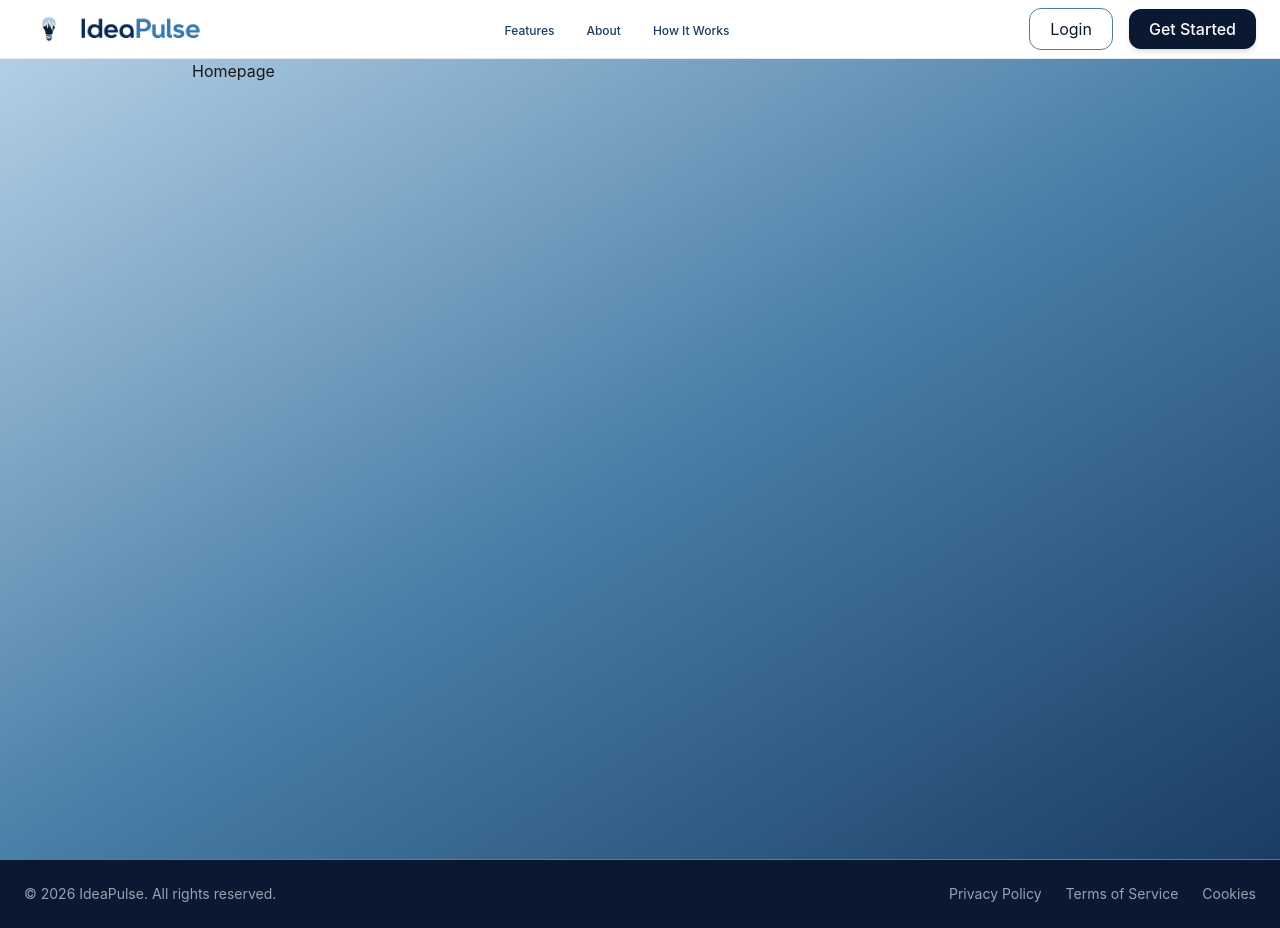
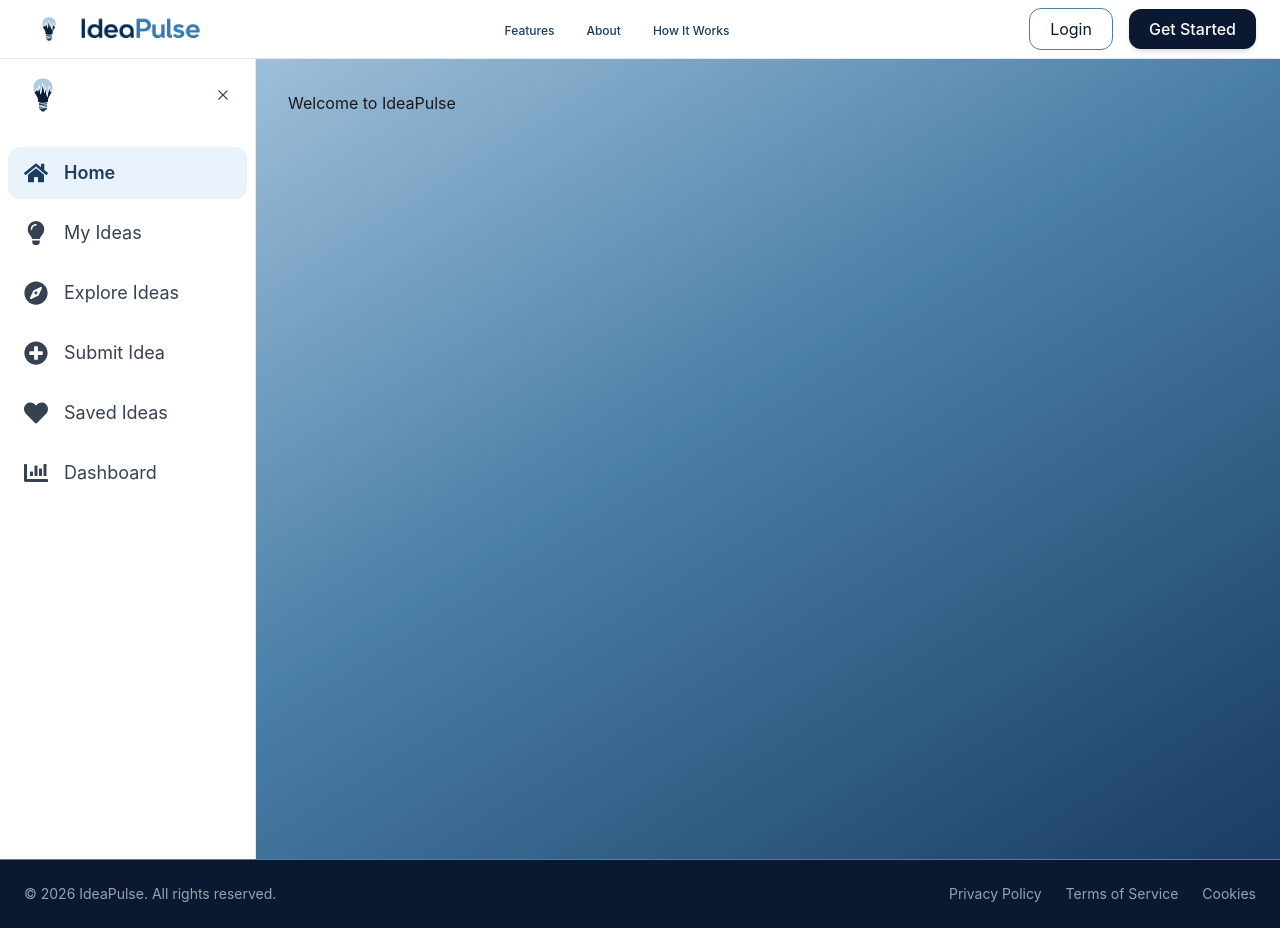
Before and after one commit to sanjidaj/IdeaPulse, a React (Vite) app: page /homepage in a window 1280 px wide. Built offline with nearby package versions, Linux system fonts and the light colour scheme.

Commit message:
Added Sidebar

```diff
--- /dev/null
+++ b/src/components/Sidebar.jsx
@@ -0,0 +1,114 @@
+import {
+    FaHome,
+    FaLightbulb,
+    FaPlusCircle,
+    FaHeart,
+    FaChartBar,
+    FaCompass,
+
+} from "react-icons/fa";
+
+import { Link, useLocation } from "react-router";
+import logoImg from "../assets/logo.png";
+import { RxCross2 } from "react-icons/rx";
+import { HiBars3 } from "react-icons/hi2";
+
+
+const Sidebar = ({ open, setOpen }) => {
+    const location = useLocation();
+
+    const menuItems = [
+        {
+            name: "Home",
+            path: "/homepage",
+            icon: <FaHome />,
+        },
+        {
+            name: "My Ideas",
+            path: "/my-ideas",
+            icon: <FaLightbulb />,
+        },
+        {
+            name: "Explore Ideas",
+            path: "/explore",
+            icon: <FaCompass />,
+        },
+        {
+            name: "Submit Idea",
+            path: "/submit-idea",
+            icon: <FaPlusCircle />,
+        },
+        {
+            name: "Saved Ideas",
+            path: "/saved-ideas",
+            icon: <FaHeart />,
+        },
+        {
+            name: "Dashboard",
+            path: "/dashboard",
+            icon: <FaChartBar />,
+        },
+    ];
+
+    return (
+        <aside
+            className={`h-screen bg-white border-r border-gray-200 flex flex-col sticky top-0 transition-all duration-300 ${open ? "w-64" : "w-20"
+                }`}
+        >
+
+            {/* Header */}
+            <div className="flex items-center justify-between p-2">
+
+                {open ? (
+                    <>
+                        <img
+                            src={logoImg}
+                            alt="IdeaPulse"
+                            className="h-14"
+                        />
+
+                        <button
+                            onClick={() => setOpen(false)}
+                            className=" text-[#1A3D63] hover:text-[#4A7FA7] transition px-4"
+                        >
+                            <RxCross2 />
+                        </button>
+                    </>
+                ) : (
+                    <button
+                        onClick={() => setOpen(true)}
+                        className="mx-auto text-2xl text-[#1A3D63] hover:text-[#4A7FA7] transition"
+                    >
+                       <HiBars3/>
+                    </button>
+                )}
+
+            </div>
+
+            {/* Menu */}
+            <nav className="flex-1 px-2 py-4 space-y-2">
+                {menuItems.map((item) => (
+                    <Link
+                        key={item.name}
+                        to={item.path}
+                        className={`flex items-center ${open ? "gap-4 px-4 justify-start" : "justify-center"
+                            } py-3 rounded-xl transition-all duration-200 ${location.pathname === item.path
+                                ? "bg-[#EAF3FB] text-[#1A3D63] font-semibold"
+                                : "text-gray-700 hover:bg-[#F5F9FD]"
+                            }`}
+                    >
+                        <span className="text-2xl">{item.icon}</span>
+
+                        {open && (
+                            <span className="text-lg">
+                                {item.name}
+                            </span>
+                        )}
+                    </Link>
+                ))}
+            </nav>
+        </aside>
+    );
+};
+
+export default Sidebar;
--- a/src/components/shared/Navbar.jsx
+++ b/src/components/shared/Navbar.jsx
@@ -1,7 +1,7 @@
 import { Link, useNavigate } from "react-router";
 import logoImg from "../../assets/logo.png";
 import LogoText from "../../assets/logoText.png";
-import { FaHome } from "react-icons/fa";
+import { FaCog, FaSearch, FaSignOutAlt, FaUserCircle } from "react-icons/fa";
 
 const Navbar = () => {
     const navigate = useNavigate();
@@ -65,23 +65,90 @@ const Navbar = () => {
 
                 </ul>
 
-        {/* Right Side */}
                 <div className="flex items-center gap-4">
 
                     {user ? (
                         <>
-              <Link to="/homepage" className=" text-[#1A3D63] hover:text-[#4A7FA7] transition flex justify-center items-center gap-2">
-                  <FaHome/>Home
+                            <div className="relative">
+                                <FaSearch className="absolute left-3 top-1/2 -translate-y-1/2 text-gray-500" />
+
+                                <input
+                                    type="text"
+                                    placeholder="Search ideas..."
+                                    className="w-72 pl-10 pr-4 py-2 border border-gray-300 rounded-xl bg-white focus:outline-none focus:ring-2 focus:ring-[#4A7FA7] focus:border-[#4A7FA7]"
+                                />
+                            </div>
+
+                            {/* User Dropdown */}
+                            <div className="dropdown dropdown-end">
+                                <div
+                                    tabIndex={0}
+                                    role="button"
+                                    className="avatar cursor-pointer"
+                                >
+                                    <div className="w-8 rounded-full bg-[#1A3D63] text-white flex items-center justify-center text-lg font-bold">
+                                        {user?.name?.charAt(0).toUpperCase()}
+                                    </div>
+                                </div>
+
+                                <div
+                                    tabIndex={0}
+                                    className="dropdown-content mt-3 w-80 bg-white rounded-xl shadow-2xl p-2 z-100"
+                                >
+                                    {/* Avatar */}
+                                    <div className="bg-[#F6FAFD] p-4 rounded-2xl">
+                                        <div className="flex justify-center">
+                                            <div className="w-15 h-15 rounded-full bg-[#1A3D63]  text-white  flex items-center justify-center text-4xl font-bold">
+                                                {user?.name?.charAt(0).toUpperCase()}
+                                            </div>
+                                        </div>
+
+                                        {/* Name */}
+                                        <h2 className="text-2xl font-bold text-center text-[#1A3D63] mt-2">
+                                            {user?.name}
+                                        </h2>
+
+                                        {/* Email */}
+                                        <p className="text-center text-gray-500 mt-2">
+                                            {user?.email}
+                                        </p>
+                                    </div>
+
+                                    <div className="divider"></div>
+
+                                    {/* Menu */}
+                                    <ul
+                                        tabIndex={0}
+                                        className=" menu bg-white w-full p-2 mt-1 z-100"
+                                    >
+
+                                        <li>
+                                            <Link to="/profile" className="flex items-center gap-2">
+                                                <FaUserCircle />
+                                                Profile
                                             </Link>
+                                        </li>
 
+                                        <li>
+                                            <Link to="/profile" className="flex items-center gap-2">
+                                                <FaCog />
+                                                Settings
+                                            </Link>
+                                        </li>
 
-              {/* Logout */}
+                                        <li>
                                             <button
                                                 onClick={handleLogout}
-                className="bg-[#0A1931] text-white px-5 py-2 rounded-xl font-medium hover:bg-[#4A7FA7] transition shadow-md"
+                                                className="flex items-center gap-2"
                                             >
+                                                <FaSignOutAlt />
                                                 Logout
                                             </button>
+                                        </li>
+
+                                    </ul>
+                                </div>
+                            </div>
                         </>
                     ) : (
                         <>
--- a/src/layout/RootLayout.jsx
+++ b/src/layout/RootLayout.jsx
@@ -8,7 +8,7 @@ const RootLayout = () => {
     <div className="">
       <Navbar/>
       <main className="bg-linear-to-br from-[#B3CFE5] via-[#4A7FA7] to-[#1A3D63]">
-        <div className="max-w-4xl  mx-auto min-h-screen">
+        <div className="mx-auto min-h-screen">
             <Outlet/>
         </div>
       </main>
--- a/src/pages/About.jsx
+++ b/src/pages/About.jsx
@@ -8,7 +8,7 @@ const About = () => {
           About IdeaPulse
         </h1>
 
-        <div className=" p-10 space-y-6 ">
+        <div className=" p-10 space-y-6 border-2 border-[#4A7FA7] rounded-3xl">
 
           <p className="text-lg leading-8 text-white">
             IdeaPulse is a startup idea validation platform where entrepreneurs, students and innovators can share their ideas and receive valuable feedback before investing time and resources into development.
@@ -23,20 +23,7 @@ const About = () => {
 
           <div className="grid md:grid-cols-3 gap-6 pt-6">
 
-            {/* <div className="text-center">
-              <h2 className="text-4xl font-extrabold text-[#0A1931]">100+</h2>
-              <p className="text-gray-300">Ideas Shared</p>
-            </div>
 
-            <div className="text-center">
-              <h2 className="text-4xl font-extrabold text-[#0A1931]">500+</h2>
-              <p className="text-gray-300">Community Feedback</p>
-            </div>
-
-            <div className="text-center">
-              <h2 className="text-4xl font-extrabold text-[#0A1931]">50+</h2>
-              <p className="text-gray-300">Active Members</p>
-            </div> */}
 
           </div>
 
--- a/src/pages/Homepage.jsx
+++ b/src/pages/Homepage.jsx
@@ -1,10 +1,18 @@
+import { useState } from "react";
+import Sidebar from "../components/Sidebar";
 
 const Homepage = () => {
-    return (
-        <div>
-            <h1>Homepage</h1>
-        </div>
-    );
+  const [open, setOpen] = useState(true);
+
+  return (
+    <div className="flex">
+      <Sidebar open={open} setOpen={setOpen} />
+
+      <div className="flex-1 p-8">
+        <h1>Welcome to IdeaPulse</h1>
+      </div>
+    </div>
+  );
 };
 
 export default Homepage;
--- a/src/pages/HowItWorks.jsx
+++ b/src/pages/HowItWorks.jsx
@@ -27,7 +27,7 @@ const HowItWorks = () => {
   ];
 
   return (
-    <div className="min-h-screen bg-linear-to-br from-[#1A3D63] to-[#0A1931] bg- text-white py-10 px-6">
+    <div className="min-h-screen bg-linear-to-br from-[#1A3D63] to-[#0A1931] bg- text-white py-10 px-6 ">
 
       <div className="max-w-4xl mx-auto">
 
```
Lines whose indentation alone changed are shown as unchanged.
